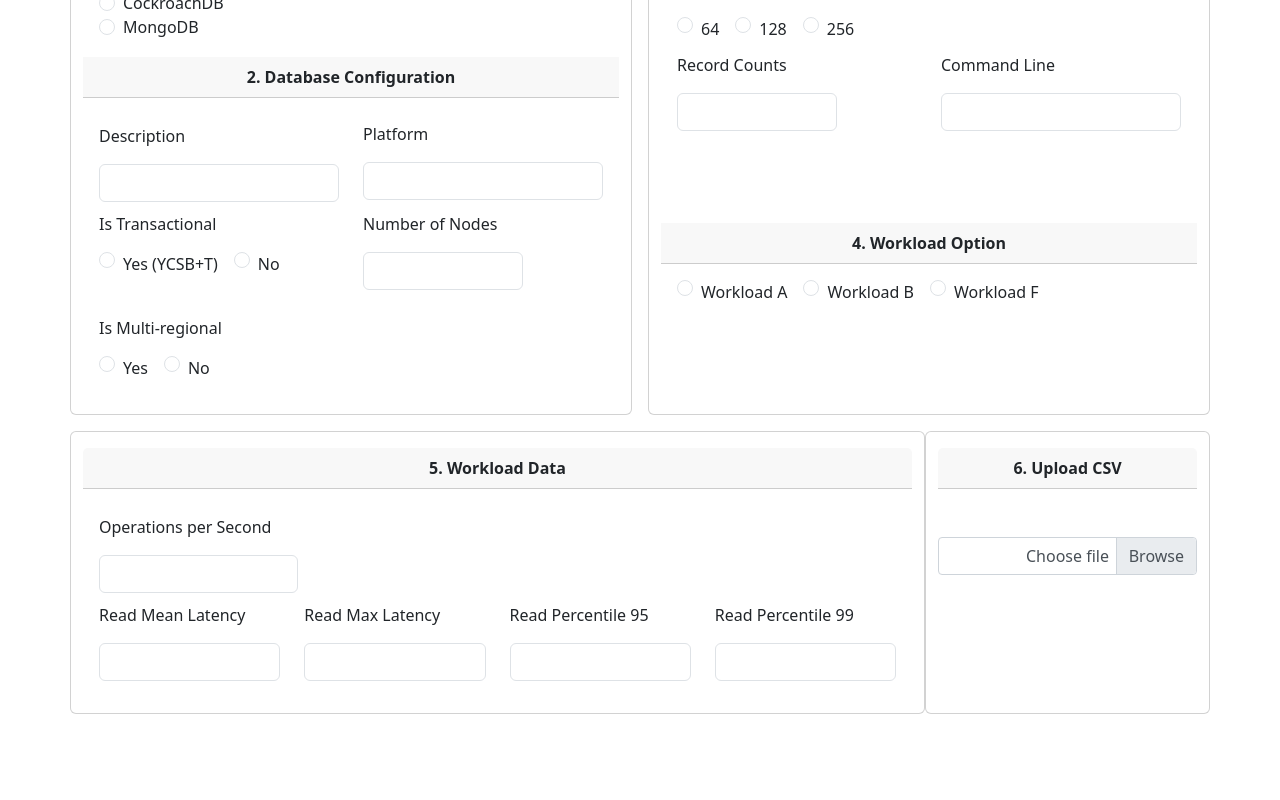
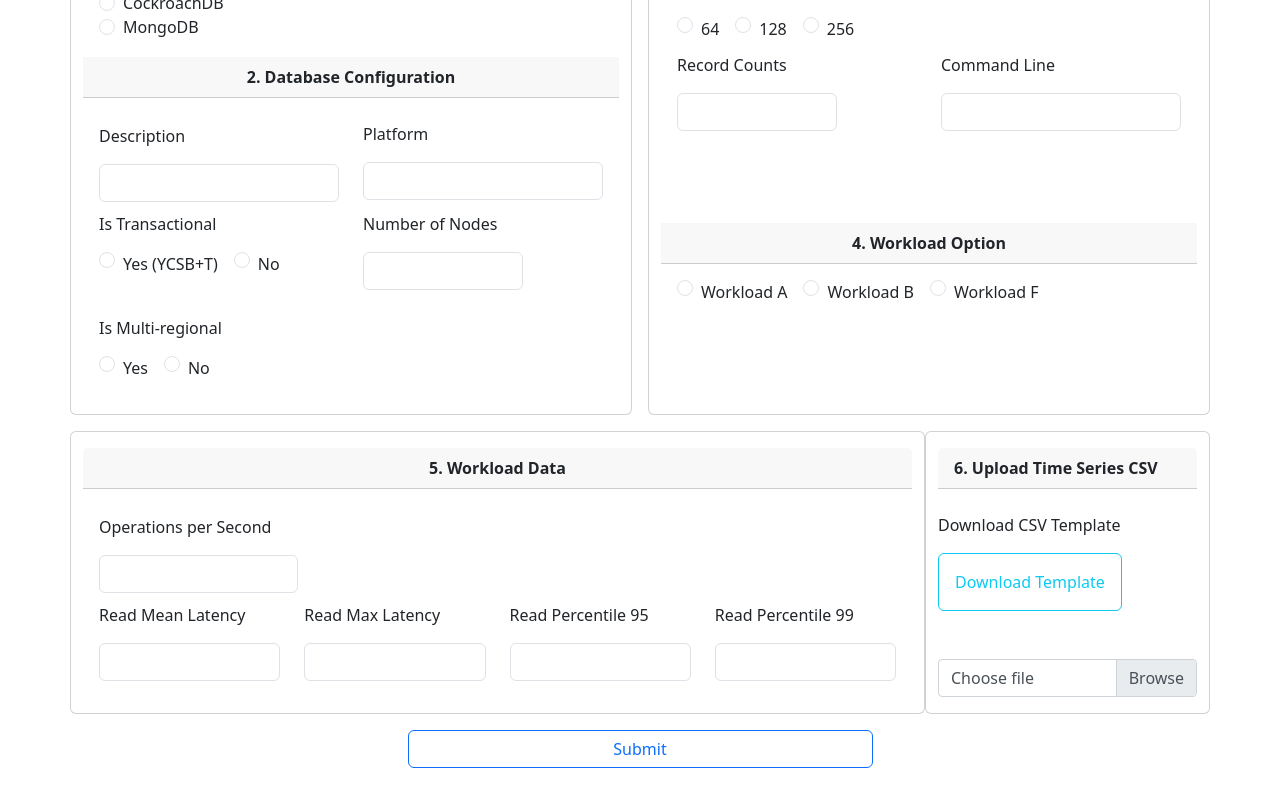
Before and after one commit to mereluo/ycsb-data-frontend, a React (Vite) app: page /upload in a window 1280 px wide. Shown: the part 289-1089 px from the top of the page. Before the commit the page ends 1035 px from the top, so only its background shows below. Built offline with nearby package versions, Linux system fonts and the light colour scheme.

Commit message:
Add upload time series csv function

```diff
--- a/src/components/Upload/Upload.jsx
+++ b/src/components/Upload/Upload.jsx
@@ -1,6 +1,6 @@
 import { useState, useEffect } from "react";
 import Papa from "papaparse";
-import { ATemplate, BTemplate, FTemplate } from "../../models/Workload";
+import { TSTemplate } from "../../models/Workload";
 
 function Upload() {
     const DBOption = [
@@ -24,6 +24,7 @@ function Upload() {
         database: "",
         workloadType: "",
 
+        timeSeries: null,
         opsPerSec: null,
         readMeanLatency: null,
         readMaxLatency: null,
@@ -62,10 +63,64 @@ function Upload() {
                 header: true,
                 skipEmptyLines: true,
                 complete: function (results) {
-                    setWorkload(results.data[0]);
+                    const inputData = results.data;
+                    const resultObject = {};
+
+                    inputData.forEach((item) => {
+                        const { category, time, mean_latency } = item;
+                        if (!resultObject[category]) {
+                            resultObject[category] = {
+                                time: [],
+                                latency: [],
+                            };
+                        }
+                        resultObject[category].time.push(time);
+                        resultObject[category].latency.push(mean_latency);
+                    });
+                    const finalResult = {
+                        data: resultObject,
+                    };
+                    console.log(finalResult);
+                    setFormState((prevState) => ({ ...prevState, ["timeSeries"]: finalResult }));
                 },
             });
         }
+    };
+
+    const handleSubmit = async () => {
+        const type = formState.workloadType;
+        const fetchPath = type.toUpperCase();
+        try {
+            const entity = await fetch(`http://localhost:8080/api/workload${fetchPath}/save`, {
+                method: "POST",
+                headers: {
+                    "Content-Type": "application/json",
+                },
+                body: JSON.stringify(formState),
+            });
+            const result = await entity.json();
+            console.log("Workload created: ", result);
+        } catch (error) {
+            console.error("Error creating workloadA: ", error);
+        }
+    };
+
+    const handleDownload = () => {
+        const createTemplate = (template, filename) => {
+            const blob = new Blob([template], { type: "text/csv" });
+
+            // Create a URL for the Blob
+            const url = window.URL.createObjectURL(blob);
+
+            // Create a temporary anchor element to trigger the download
+            const a = document.createElement("a");
+            a.href = url;
+            a.download = filename + ".csv";
+            document.body.appendChild(a);
+            a.click();
+            window.URL.revokeObjectURL(url);
+        };
+        createTemplate(TSTemplate, "time-series");
     };
 
     return (
@@ -130,14 +185,14 @@ function Upload() {
                                 <div className="col mt-3">
                                     <p className="card-text">Is Multi-regional</p>
                                     <div className="form-check form-check-inline">
-                                        <input className="form-check-input" type="radio" name="isMultiRegion" value="true" onChange={() => handleInputChange("isMultiRegion", true)} />
+                                        <input className="form-check-input" type="radio" name="isMultiRegion" value="true" onChange={() => handleInputChange("multiRegion", true)} />
                                         <label className="form-check-label" htmlFor="isMultiRegion1">
                                             Yes
                                         </label>
                                     </div>
 
                                     <div className="form-check form-check-inline">
-                                        <input className="form-check-input" type="radio" name="isMultiRegion" value="false" onChange={() => handleInputChange("isMultiRegion", false)} />
+                                        <input className="form-check-input" type="radio" name="isMultiRegion" value="false" onChange={() => handleInputChange("multiRegion", false)} />
                                         <label className="form-check-label" htmlFor="isMultiRegion2">
                                             No
                                         </label>
@@ -285,8 +340,14 @@ function Upload() {
                             </div>
                         )}
                     </div>
-                    <div className="card text-center col mt-3">
-                        <div className="card-header">6. Upload CSV</div>
+                    <div className="card col mt-3">
+                        <div className="card-header">6. Upload Time Series CSV</div>
+                        <div className="mt-4">
+                            <p>Download CSV Template</p>
+                            <button className="btn btn-outline-info p-3" onClick={handleDownload}>
+                                Download Template
+                            </button>
+                        </div>
                         <div className="custom-file mt-5">
                             <input type="file" className="custom-file-input" id="csvFile" accept=".csv" onChange={handleUpload} />
                             <label className="custom-file-label" htmlFor="csvFile">
@@ -296,6 +357,11 @@ function Upload() {
                     </div>
                 </div>
             </div>
+            <div className="mt-3 text-center">
+                <button className="btn btn-outline-primary col-md-5" onClick={(event) => handleSubmit(event)}>
+                    Submit
+                </button>
+            </div>
         </div>
     );
 }
--- a/src/models/Workload.jsx
+++ b/src/models/Workload.jsx
@@ -7,4 +7,7 @@ const BTemplate = columnsForB.join(",");
 const columnsForF = ["workloadType", "database", "isTransactional", "platform", "numOfNodes", "isMultiRegion", "numOfRegions", "description", "concurrencyLevel", "recordCounts", "commandLine", "opsPerSec", "readMeanLatency", "readMaxLatency", "readP95", "readP99", "rmwMeanLatency", "rmwMaxLatency", "rmwP95", "rmwP99"];
 const FTemplate = columnsForF.join(",");
 
-export { ATemplate, BTemplate, FTemplate };
+const columnsForTS = ["category", "time", "mean_latency"];
+const TSTemplate = columnsForTS.join(",");
+
+export { ATemplate, BTemplate, FTemplate, TSTemplate };
```
